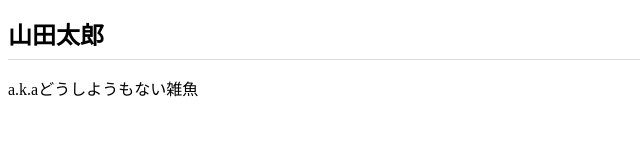
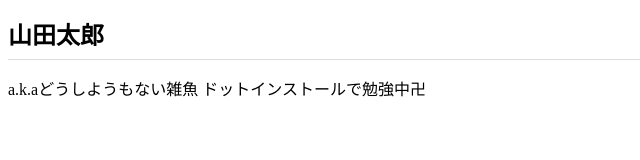
Before and after one commit to gitgitgitgit-yk/gitgitgitgit-yk.github.io, a plain HTML site: page index.html in a window 1280 px wide. Shown: the whole page, without its empty margins (0-640 px from the left). Drawn offline with Linux system fonts and the light colour scheme.

Commit message:
Add files via upload

```diff
--- a/index.html
+++ b/index.html
@@ -8,7 +8,7 @@
   </head>
   <body>
     <h1>山田太郎</h1>
-    <p>a.k.aどうしようもない雑魚</p>
+    <p>a.k.aどうしようもない雑魚 ドットインストールで勉強中卍</p>
   </body>
 
 </html>
```
